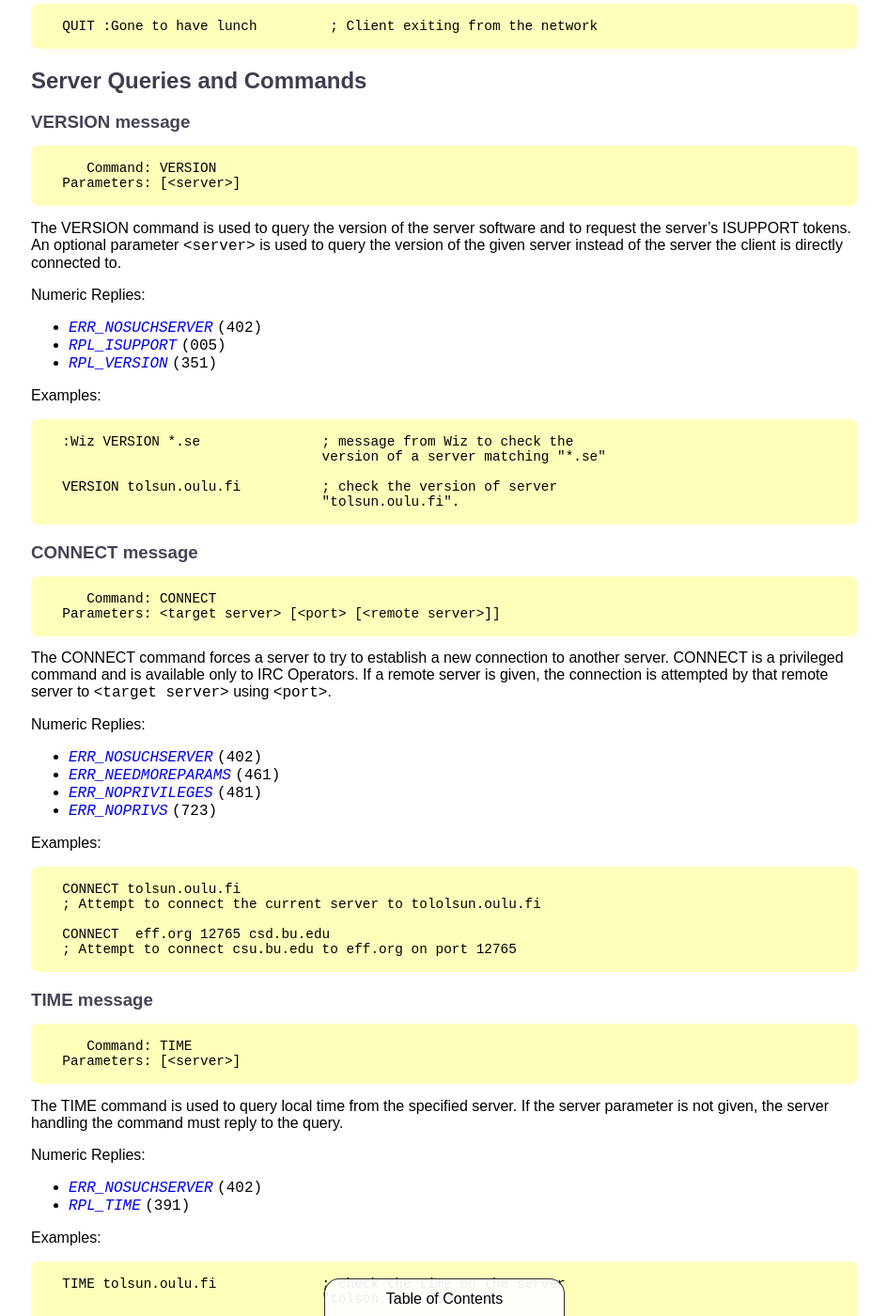
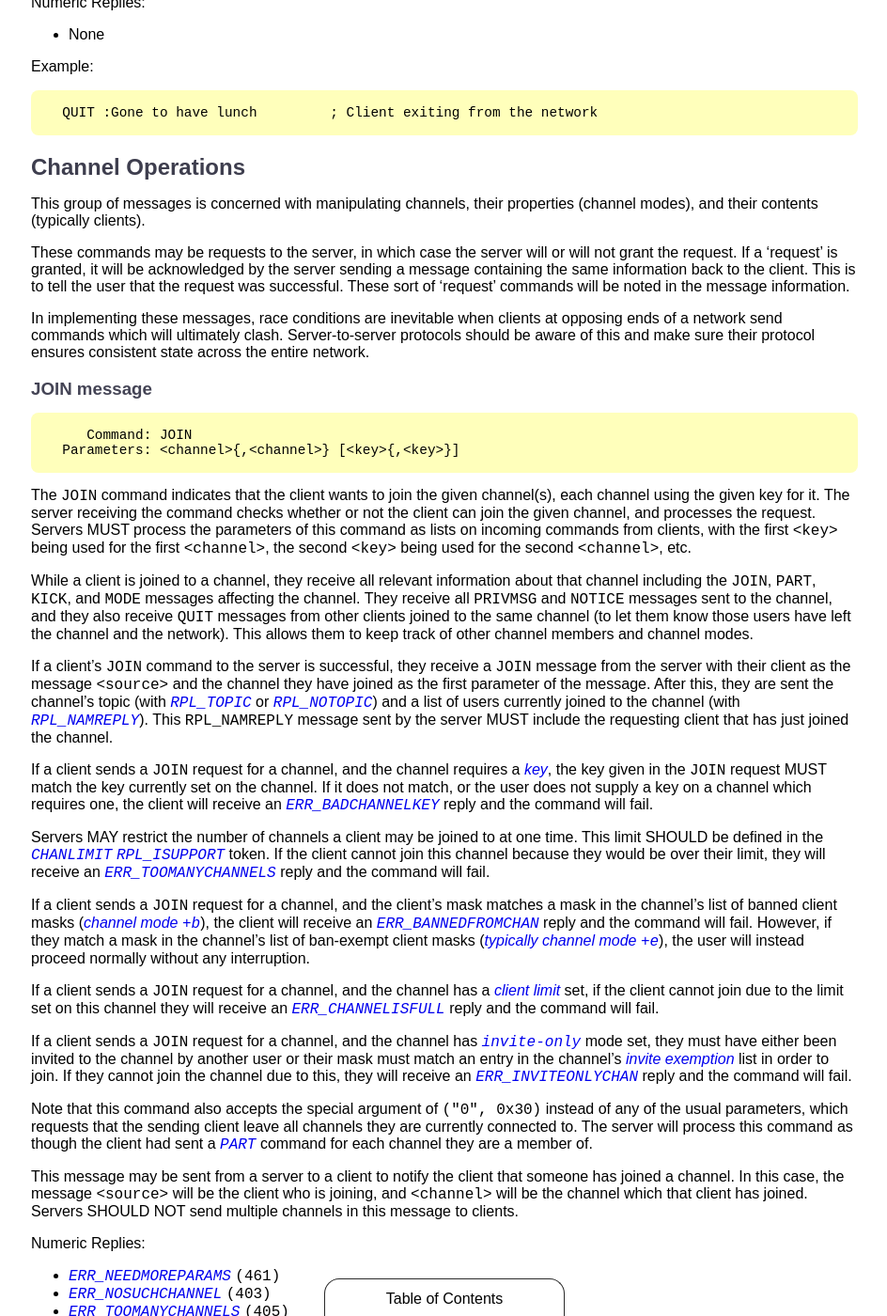
Before and after one commit to ircdocs/modern-irc, a Jekyll site: the page built from index.md, in a window 1280 px wide and 1400 px high, scrolled down 14197 px. Shown: the whole window at 94% size, without its empty margins (167-1111 px from the left). Built offline with Jekyll 4.4.1, drawn with Linux system fonts in a browser that asks for light colours; some of the changed text lies outside the part shown.

Commit message:
Add a very, very lengthly JOIN command...

```diff
--- a/index.md
+++ b/index.md
@@ -448,6 +448,8 @@ Messages are client-to-server only unless otherwise specified. If messages may b
 
 In message descriptions, 'command' generally refers to the message's behaviour when sent from a client to the server.
 
+In the `"Parameters:"` section, optional parts or parameters are noted with square brackets as such: `"[<param>]"`. Curly braces around a part of parameter indicate that it may be repeated zero or more times, for example: `"<key>{,<key>}"` indicates that there must be at least one `<key>`, and that there may be additional keys separated by the comma `(",", 0x2C)` character.
+
 
 ## Connection Messages
 
@@ -595,6 +597,53 @@ Numeric Replies:
 Example:
 
       QUIT :Gone to have lunch         ; Client exiting from the network
+
+
+## Channel Operations
+
+This group of messages is concerned with manipulating channels, their properties (channel modes), and their contents (typically clients).
+
+These commands may be requests to the server, in which case the server will or will not grant the request. If a 'request' is granted, it will be acknowledged by the server sending a message containing the same information back to the client. This is to tell the user that the request was successful. These sort of 'request' commands will be noted in the message information.
+
+In implementing these messages, race conditions are inevitable when clients at opposing ends of a network send commands which will ultimately clash. Server-to-server protocols should be aware of this and make sure their protocol ensures consistent state across the entire network.
+
+### JOIN message
+
+         Command: JOIN
+      Parameters: <channel>{,<channel>} [<key>{,<key>}]
+
+The `JOIN` command indicates that the client wants to join the given channel(s), each channel using the given key for it. The server receiving the command checks whether or not the client can join the given channel, and processes the request. Servers MUST process the parameters of this command as lists on incoming commands from clients, with the first `<key>` being used for the first `<channel>`, the second `<key>` being used for the second `<channel>`, etc.
+
+While a client is joined to a channel, they receive all relevant information about that channel including the `JOIN`, `PART`, `KICK`, and `MODE` messages affecting the channel. They receive all `PRIVMSG` and `NOTICE` messages sent to the channel, and they also receive `QUIT` messages from other clients joined to the same channel (to let them know those users have left the channel and the network). This allows them to keep track of other channel members and channel modes.
+
+If a client's `JOIN` command to the server is successful, they receive a `JOIN` message from the server with their client as the message `<source>` and the channel they have joined as the first parameter of the message. After this, they are sent the channel's topic (with [`RPL_TOPIC`](#rpltopic-332) or [`RPL_NOTOPIC`](#rplnotopic-331)) and a list of users currently joined to the channel (with [`RPL_NAMREPLY`](#rplnamreply-353)). This `RPL_NAMREPLY` message sent by the server MUST include the requesting client that has just joined the channel.
+
+If a client sends a `JOIN` request for a channel, and the channel requires a [key](#key-channel-mode), the key given in the `JOIN` request MUST match the key currently set on the channel. If it does not match, or the user does not supply a key on a channel which requires one, the client will receive an [`ERR_BADCHANNELKEY`](#errbadchannelkey-475) reply and the command will fail.
+
+Servers MAY restrict the number of channels a client may be joined to at one time. This limit SHOULD be defined in the [`CHANLIMIT`](#chanlimit-token) [`RPL_ISUPPORT`](#rplisupport-010) token. If the client cannot join this channel because they would be over their limit, they will receive an [`ERR_TOOMANYCHANNELS`](#errtoomanychannels-405) reply and the command will fail.
+
+If a client sends a `JOIN` request for a channel, and the client's mask matches a mask in the channel's list of banned client masks ([channel mode `+b`](#ban-channel-mode)), the client will receive an [`ERR_BANNEDFROMCHAN`](#errbannedfromchan-474) reply and the command will fail. However, if they match a mask in the channel's list of ban-exempt client masks ([typically channel mode `+e`](#ban-exemption-channel-mode)), the user will instead proceed normally without any interruption.
+
+If a client sends a `JOIN` request for a channel, and the channel has a [client limit](#limit-channel-mode) set, if the client cannot join due to the limit set on this channel they will receive an [`ERR_CHANNELISFULL`](#errchannelisfull-471) reply and the command will fail.
+
+If a client sends a `JOIN` request for a channel, and the channel has [`invite-only`](#invite-only-channel-mode) mode set, they must have either been invited to the channel by another user or their mask must match an entry in the channel's [invite exemption](#invite-exemption-channel-mode) list in order to join. If they cannot join the channel due to this, they will receive an [`ERR_INVITEONLYCHAN`](#errinviteonlychan-473) reply and the command will fail.
+
+Note that this command also accepts the special argument of `("0", 0x30)` instead of any of the usual parameters, which requests that the sending client leave all channels they are currently connected to. The server will process this command as though the client had sent a [`PART`](#part-command) command for each channel they are a member of.
+
+This message may be sent from a server to a client to notify the client that someone has joined a channel. In this case, the message `<source>` will be the client who is joining, and `<channel>` will be the channel which that client has joined. Servers SHOULD NOT send multiple channels in this message to clients.
+
+Numeric Replies:
+
+* [`ERR_NEEDMOREPARAMS`](#errneedmoreparams-461) `(461)`
+* [`ERR_NOSUCHCHANNEL`](#errnosuchchannel-403) `(403)`
+* [`ERR_TOOMANYCHANNELS`](#errtoomanychannels-405) `(405)`
+* [`ERR_BADCHANNELKEY`](#errbadchannelkey-475) `(475)`
+* [`ERR_BANNEDFROMCHAN`](#errbannedfromchan-474) `(474)`
+* [`ERR_CHANNELISFULL`](#errchannelisfull-471) `(471)`
+* [`ERR_INVITEONLYCHAN`](#errinviteonlychan-473) `(473)`
+* [`RPL_TOPIC`](#rpltopic-332) `(332)`
+* [`RPL_NOTOPIC`](#rplnotopic-331) `(331)`
+* [`RPL_NAMREPLY`](#rplnamreply-353) `(353)`
 
 
 ## Server Queries and Commands
```
